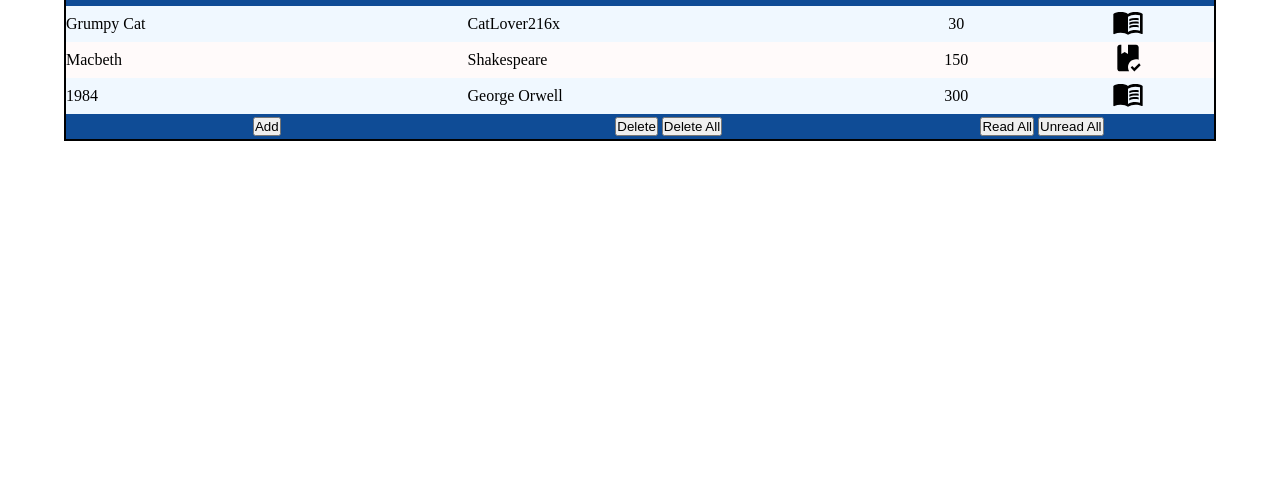
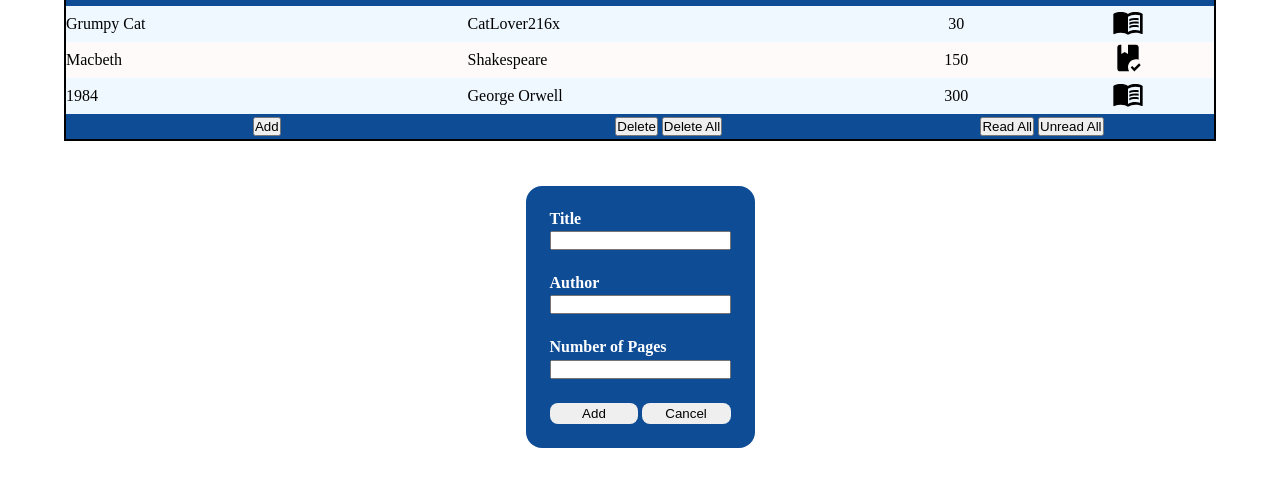
Before and after one commit to Iwan-Rahman/library, a plain HTML site: page index.html in a window 1280 px wide. Shown: the part 83-570 px from the top of the page. Drawn offline with Linux system fonts and the light colour scheme.

Commit message:
Add form to get input to add book

```diff
--- a/index.html
+++ b/index.html
@@ -33,5 +33,28 @@
       </tr>
     </tfoot>
   </table>
+  <div class="form-container">
+    <form action="">
+      <div>
+        <label for="bookTitle">Title</label>
+        <input type="text" id="bookTitle">
+      </div>
+
+      <div>
+        <label for="bookAuthor">Author</label>
+        <input type="text" id="bookAuthor">
+      </div>
+
+      <div>
+        <label for="bookPages">Number of Pages</label>
+        <input type="number" id="bookPages">
+      </div>
+
+      <div>
+        <button>Add</button>
+        <button>Cancel</button>
+      </div>
+    </form>
+  </div>
 </body>
 </html>
--- a/style.css
+++ b/style.css
@@ -53,3 +53,48 @@ tfoot td {
   text-align: center;
   padding: 0.2rem 0rem;
 }
+
+.form-container {
+  position: fixed;
+  width: 100%;
+  height: 100%;
+  top: 0;
+  left: 0;
+  display: flex;
+  justify-content: center;
+  align-items: center;
+}
+
+.form-container > form, form > div {
+  display: flex;
+  flex-direction: column;
+}
+
+form > div {
+  gap: 0.2rem;
+}
+
+form > div:last-child {
+  display: flex;
+  flex-direction: row;
+  justify-content: center;
+}
+
+form > div:last-child > button {
+  width: 50%;
+  padding: 0.2rem;
+  border-radius: 0.5rem;
+  border: none;
+  appearance: none;
+}
+
+.form-container > form {
+  gap: 1.5rem;
+  width: max-content;
+  height: auto;
+  padding: 1.5rem;
+  background-color: #0f4c96;
+  border-radius: 1rem;
+  color: white;
+  font-weight: 900;
+}
```
